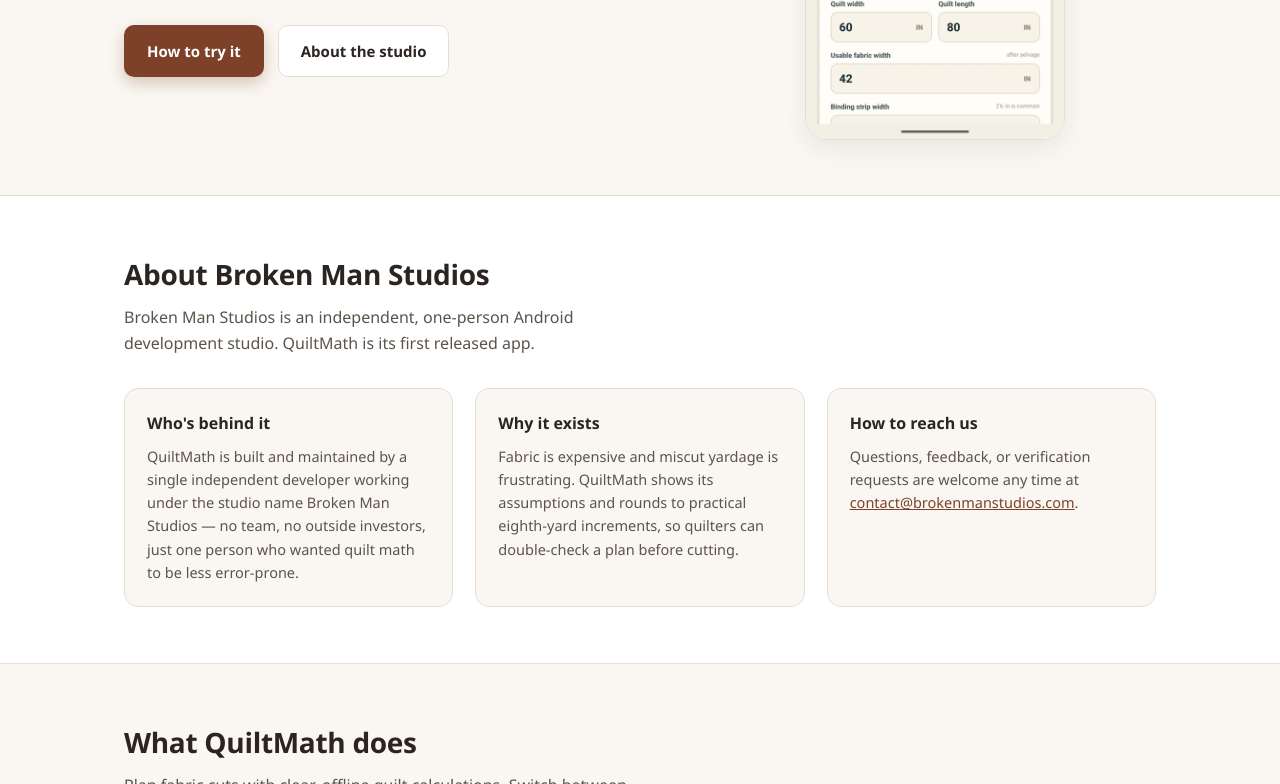
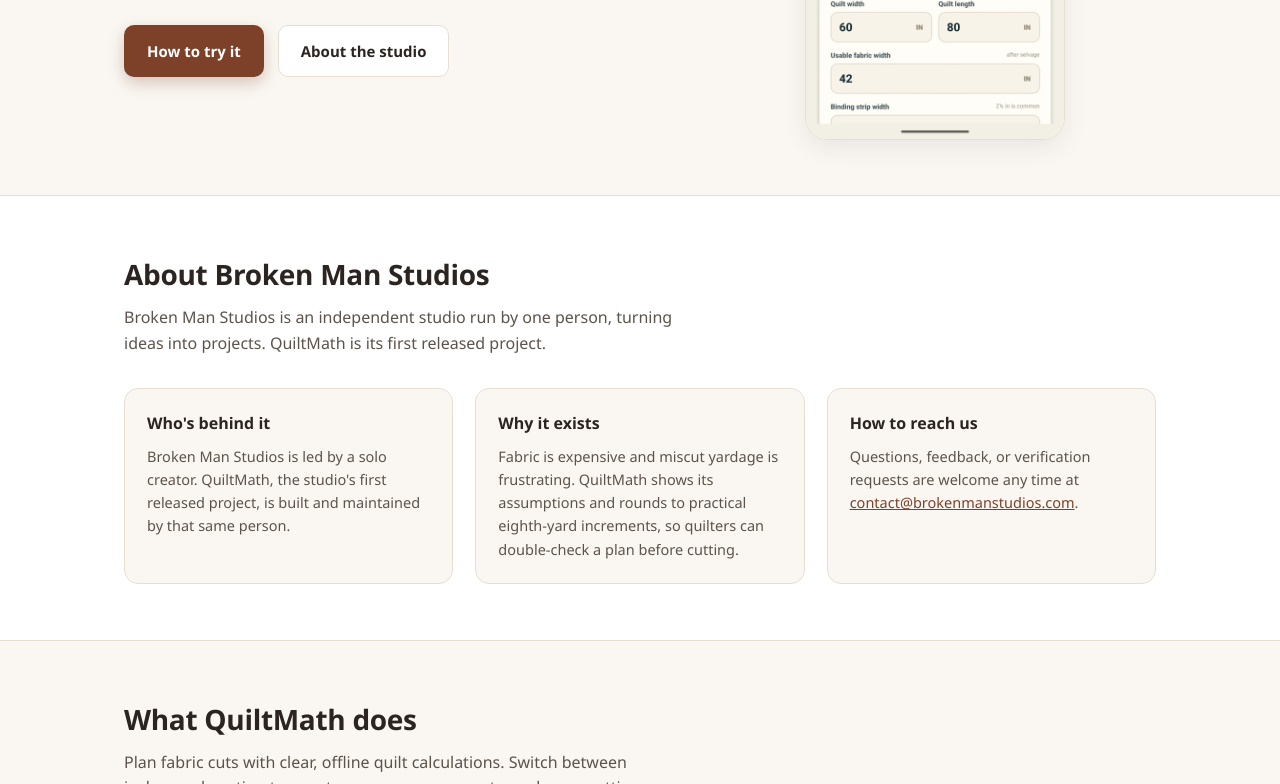
Before and after one commit to andreyvvvv/brokenmanstudios-site, a plain HTML site: page index.html in a window 1280 px wide. Shown: the part 468-1252 px from the top of the page. Drawn offline with Linux system fonts and the light colour scheme.

Commit message:
brand: broaden Broken Man Studios positioning

```diff
--- a/index.html
+++ b/index.html
@@ -164,11 +164,11 @@
 <section id="about" class="alt">
   <div class="wrap">
     <h2>About Broken Man Studios</h2>
-    <p class="section-lead">Broken Man Studios is an independent, one-person Android development studio. QuiltMath is its first released app.</p>
+    <p class="section-lead">Broken Man Studios is an independent studio run by one person, turning ideas into projects. QuiltMath is its first released project.</p>
     <div class="about-grid">
       <div class="about-card">
         <h3>Who's behind it</h3>
-        <p>QuiltMath is built and maintained by a single independent developer working under the studio name Broken Man Studios — no team, no outside investors, just one person who wanted quilt math to be less error-prone.</p>
+        <p>Broken Man Studios is led by a solo creator. QuiltMath, the studio's first released project, is built and maintained by that same person.</p>
       </div>
       <div class="about-card">
         <h3>Why it exists</h3>
```
Also changed, not shown: 1 other file.
